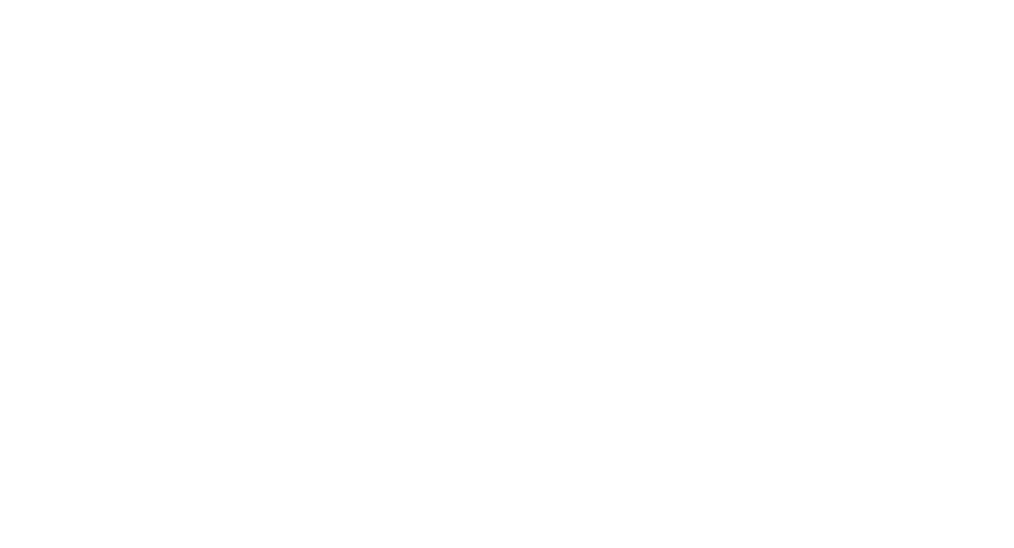
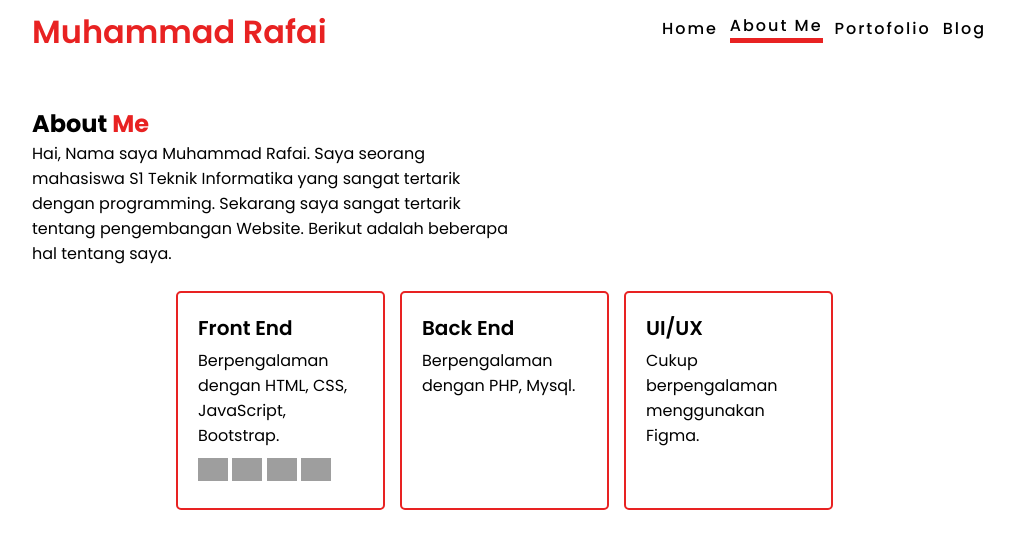
Before and after one commit to rafai123/personalWebsite, a plain HTML site: page aboutme.html in a window 1280 px wide. Shown: the whole page, without its empty margins (128-1142 px from the left). Drawn offline with Linux system fonts and the light colour scheme; grey boxes are pictures that could not be loaded.

Commit message:
Menambahkan aboutme.html dan style nya'

```diff
--- a/aboutme.html
+++ b/aboutme.html
@@ -0,0 +1,70 @@
+<!DOCTYPE html>
+<html lang="en">
+  <head>
+    <meta charset="UTF-8" />
+    <meta http-equiv="X-UA-Compatible" content="IE=edge" />
+    <meta name="viewport" content="width=device-width, initial-scale=1.0" />
+    <title>About Muhammad Rafai</title>
+    <link rel="stylesheet" href="style.css" />
+  </head>
+  <body>
+    <!-- Navbar -->
+    <nav>
+      <div class="container-utama">
+        <a href=""><div class="logo">Muhammad Rafai</div></a>
+
+        <div class="container-nav-menu">
+          <a href="index.html">Home</a>
+          <a class="active" href="aboutme.html">About Me</a>
+          <a href="portofolio.html">Portofolio</a>
+          <a href="blog.html">Blog</a>
+        </div>
+      </div>
+    </nav>
+
+    <!-- Main -->
+    <main>
+      <div class="container-aboutme">
+        <div class="Heading">
+          <h2>About <span class="text-red">Me</span></h2>
+        </div>
+        <div class="container-text">
+          <div class="sub-text-aboutme">
+            Hai, Nama saya Muhammad Rafai. Saya seorang mahasiswa S1 Teknik Informatika yang sangat tertarik dengan programming. Sekarang saya sangat tertarik tentang pengembangan Website. Berikut adalah beberapa hal tentang saya.
+          </div>
+        </div>
+
+        <!-- Card Keahlian -->
+        <div class="container-card">
+            <div class="card">
+                <div class="title-card bold">Front End</div>
+                <div class="text-card">
+                    Berpengalaman dengan HTML, CSS, JavaScript, Bootstrap.
+                </div>
+                <div class="logo-card">
+                    <img src="https://raw.githubusercontent.com/tandpfun/skill-icons/59059d9d1a2c092696dc66e00931cc1181a4ce1f/icons/HTML.svg"></a>
+                    <img src="https://raw.githubusercontent.com/tandpfun/skill-icons/59059d9d1a2c092696dc66e00931cc1181a4ce1f/icons/CSS.svg"></a>
+                    <img src="https://raw.githubusercontent.com/tandpfun/skill-icons/59059d9d1a2c092696dc66e00931cc1181a4ce1f/icons/JavaScript.svg"></a>
+                    <img src="https://raw.githubusercontent.com/tandpfun/skill-icons/59059d9d1a2c092696dc66e00931cc1181a4ce1f/icons/Bootstrap.svg"></a>
+                </div>
+            </div>
+            <div class="card">
+                <div class="title-card bold">Back End</div>
+                <div class="text-card">
+                    Berpengalaman dengan PHP, Mysql.
+                </div>
+                <div class="logo-card"></div>
+            </div>
+            <div class="card">
+                <div class="title-card bold">UI/UX</div>
+                <div class="text-card">
+                    Cukup berpengalaman menggunakan Figma.
+                </div>
+                <div class="logo-card"></div>
+            </div>
+        </div>
+      </div>
+    </main>
+
+  </body>
+</html>
--- a/style.css
+++ b/style.css
@@ -8,8 +8,9 @@
   padding: 0;
 }
 
+/* NAVBAR */
 .container-utama {
-  width: 85%;
+  width: 75%;
   margin: auto;
   display: flex;
   justify-content: space-between;
@@ -61,7 +62,7 @@ nav a:hover {
 
 .container-hero {
   margin: auto;
-  width: 85%;
+  width: 75%;
   display: flex;
   height: 88vh;
 }
@@ -168,3 +169,74 @@ footer a:hover {
   color: #000;
   transition: all 0.1s;
 }
+
+aside {
+    width: 60px;
+    height: 170px;
+    background-color: #e82222;
+    position: fixed;
+    bottom: 50px;
+    left: 0;
+    display: flex;
+    flex-direction: column;
+}
+
+.fab {
+    /* width: 60px;
+    height: 60px; */
+    margin-left: 10px;
+    margin-top: 10px;
+    font-size: 40px;
+    color: #fff;
+
+}
+
+.fa-github:hover {
+    color: #000;
+}
+.fa-linkedin:hover {
+    color: #06309a;
+}
+.fa-instagram:hover {
+    color: pink;
+}
+
+aside i {
+    width: 80%;
+}
+
+/* about me */
+.container-aboutme {
+    padding-top: 50px;
+    width: 75%;
+    margin: auto;
+}
+
+.text-aboutme {
+    font-size: 18px;
+    width: 70px;
+}
+
+.container-card {
+    padding-top: 25px;
+    margin: auto;
+    display: flex;
+    justify-content: space-around;
+    width: 70%;
+}
+.card {
+    border: 2px solid #e82222;
+    border-radius: 5px;
+    padding: 20px;
+    width: 300px;
+    margin-right: 15px ;
+}
+.title-card {
+    margin-bottom: 5px;
+    font-size: 20px;
+}
+
+.logo-card > img {
+    margin-top: 10px;
+    width: 30px;
+}
```
Also changed, not shown: index.html (+10 -2 lines).
